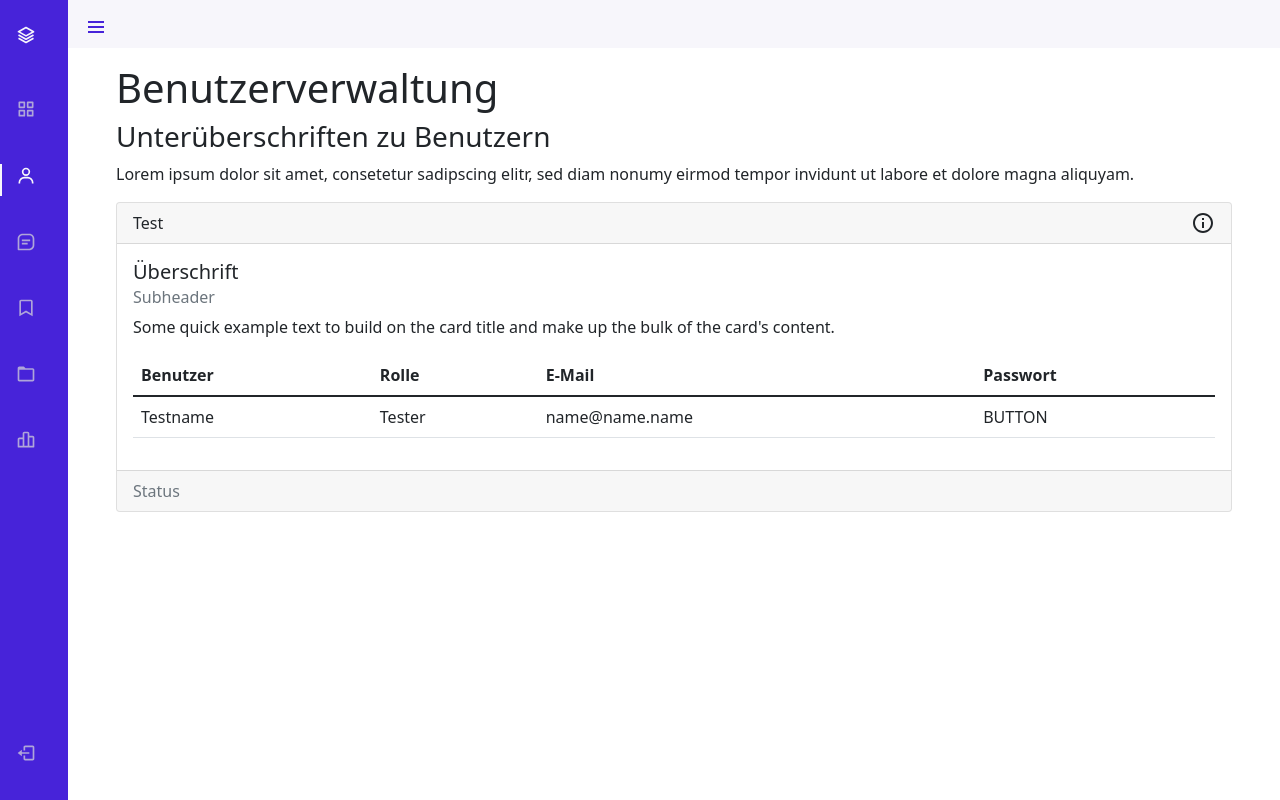
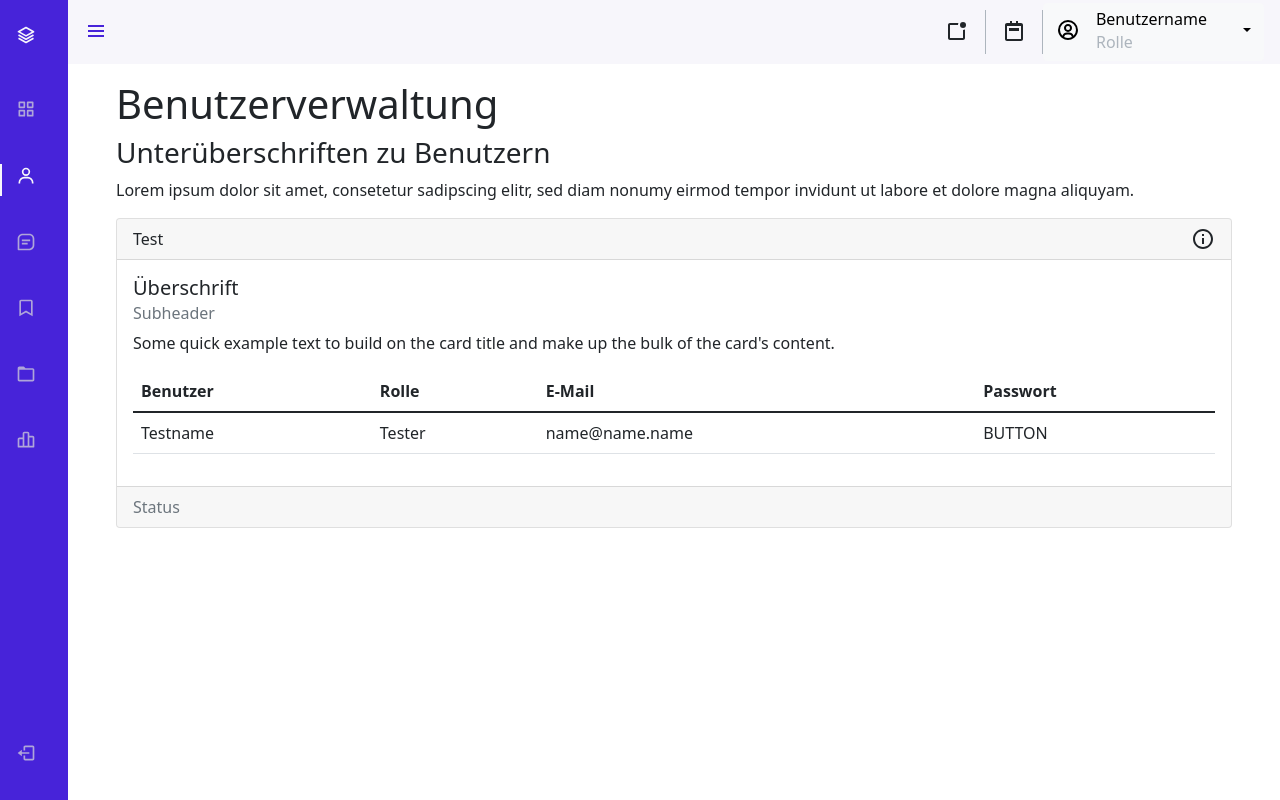
Before and after one commit to InnoLab-Group-10/FirmenpartnerFrontend, a React (Create React App) app: page /benutzer in a window 1280 px wide. Built offline with nearby package versions, Linux system fonts and the light colour scheme.

Commit message:
user-badge, responsivenes

```diff
--- a/src/components/header/Header.js
+++ b/src/components/header/Header.js
@@ -1,6 +1,6 @@
 import React from 'react';
-import { Container, Row, Col } from 'react-bootstrap';
-import { BiMenu, BiX} from 'react-icons/bi';
+import { Container, Row, Col, Dropdown } from 'react-bootstrap';
+import { BiMenu, BiX, BiNotification, BiCalendarWeek, BiUserCircle} from 'react-icons/bi';
 
 const Header = () => {
 	return (
@@ -8,11 +8,33 @@ const Header = () => {
 			<Row>
 				<Col>
 					<header className='header' id='header'>
-
 						<div className='header_toggle'>
 							<BiMenu id='header-toggle' className="header-toggle-show"></BiMenu>
 							<BiX id='header-close' className="header-close-hide"></BiX>
 						</div>
+						<div className="user-notification">
+							<BiNotification/>
+						</div>
+						<div className="user-notification">
+							<BiCalendarWeek/>
+						</div>
+						<Dropdown className="user-badge-menu">
+							<Dropdown.Toggle variant="light" id="dropdown-basic">
+								<div>
+									<BiUserCircle/>
+								</div>
+								<div className="user-badge">
+									<h6>Benutzername</h6>
+									<span>Rolle</span>
+								</div>
+							</Dropdown.Toggle>
+							<Dropdown.Menu>
+								<Dropdown.Item href="#/action-1">Link 1</Dropdown.Item>
+								<Dropdown.Item href="#/action-2">Link 2</Dropdown.Item>
+								<Dropdown.Divider />
+								<Dropdown.Item href="#/action-3">Abmelden</Dropdown.Item>
+							</Dropdown.Menu>
+						</Dropdown>
 
 					</header>
 				</Col>
--- a/src/default.css
+++ b/src/default.css
@@ -1,7 +1,7 @@
 @import url('https://fonts.googleapis.com/css2?family=Nunito:wght@400;600;700&display=swap');
 
 :root {
-	--header-height: 3rem;
+	--header-height: 4rem;
 	--nav-width: 68px;
 	--first-color: #4723d9;
 	--first-color-light: #afa5d9;
@@ -30,7 +30,7 @@ a {
 }
 
 .content{
-	margin-top: 4rem;
+	margin-top: 5rem;
 	margin-right: 1rem;
 	height: calc(100vh - var(--header-height) - 1rem);
 }
@@ -43,7 +43,7 @@ a {
 	left: 0;
 	display: flex;
 	align-items: center;
-	justify-content: space-between;
+	justify-content: flex-end;
 	padding: 0 1rem;
 	background-color: var(--white-color);
 	z-index: var(--z-fixed);
@@ -54,19 +54,12 @@ a {
 	color: var(--first-color);
 	font-size: 1.5rem;
 	cursor: pointer;
+	padding-bottom: 0.5rem;
+	margin-right: auto;
 }
 
 .header-close-show{
 	margin-left: 1rem;
-}
-
-.header_img {
-	width: 35px;
-	height: 35px;
-	display: flex;
-	justify-content: center;
-	border-radius: 50%;
-	overflow: hidden;
 }
 
 .header_img img {
@@ -117,7 +110,7 @@ a {
 	display: none;
 }
 
-.show .nav_logo-name{
+.showing .nav_logo-name{
 	margin-left: 0.8rem;
 	display: none;
 }
@@ -126,7 +119,7 @@ a {
 	display: none;
 }
 
-.show .nav_name{
+.showing .nav_name{
 	margin-left: 0.8rem;
 	display: none;
 }
@@ -147,7 +140,7 @@ a {
 	margin-bottom: 0.3rem;
 }
 
-.show {
+.showing {
 	left: 0;
 }
 
@@ -200,7 +193,7 @@ a {
 		width: calc(100% - var(--nav-width));
 		margin-left: var(--nav-width);
 	}
-/* 	margin: 0 2rem 0 calc(var(--nav-width)); */
+
 	.header-close-show{
 		margin-left: calc(var(--nav-width) + 1rem);
 	}
@@ -211,11 +204,11 @@ a {
 		padding: 1rem 1rem 0 0;
 	}
 
-	.show {
+	.showing {
 		width: calc(var(--nav-width) + 156px);
 	}
 
-	.show .nav_logo-name, .show .nav_name
+	.showing .nav_logo-name, .showing .nav_name
 	{
 		display: inline-block;
 	}
@@ -226,7 +219,6 @@ a {
 }
 
 /* === TOOLTIPS === */
-
 .info-button{
 	float: right;
 	width: 24px;
@@ -242,3 +234,62 @@ a {
 	width: 100%;
 	height: auto;
 }
+
+/* === HEADER USER-BADGE === */
+.user-badge{
+	height: 70%;
+	margin-right: 2rem;
+}
+
+.user-badge h6{
+	margin-bottom: 0;
+}
+
+.user-badge span{
+	color: #adb5bd;
+}
+
+.user-notification{
+	height: 70%;
+	padding-left: 1rem;
+	padding-right: 1rem;
+	border-right: 1px solid #adb5bd;
+}
+
+.user-notification svg{
+	margin-top: 0.6rem;
+	width: 24px;
+	height:24px;
+}
+
+@media(max-width: 494px){
+	.user-badge{
+		display: none;
+	}
+}
+
+.user-badge-menu .btn{
+	display: flex;
+	text-align: left;
+}
+
+.user-badge-menu svg{
+	margin-top: 0.5rem;
+	margin-right: 1rem;
+	height: 24px;
+	width: 24px;
+}
+
+.dropdown-toggle::after{
+	margin-top: 1.1rem;
+}
+
+.dropdown-menu{
+	width: 100%;
+}
+
+@media(max-width: 494px){
+	.user-badge-menu svg{
+		margin-bottom: 0.6rem;
+	}
+}
--- a/src/functions.js
+++ b/src/functions.js
@@ -10,7 +10,7 @@ document.addEventListener('DOMContentLoaded', function (event) {
 		if (toggle && close && nav && bodypd && headerpd) {
 			toggle.addEventListener('click', () => {
 				// show navbar
-				nav.classList.toggle('show');
+				nav.classList.toggle('showing');
 				// change icon
 				toggle.setAttribute("class", 'header-toggle-hide');
 				close.setAttribute("class", 'header-close-show');
@@ -22,7 +22,7 @@ document.addEventListener('DOMContentLoaded', function (event) {
 
 			close.addEventListener('click', () => {
 				// show navbar
-				nav.classList.toggle('show');
+				nav.classList.toggle('showing');
 				// change icon
 				toggle.setAttribute("class", 'header-toggle-show');
 				close.setAttribute("class", 'header-close-hide');
```
Also changed, not shown: src/components/tables/Documents.js (+0 -2 lines).
